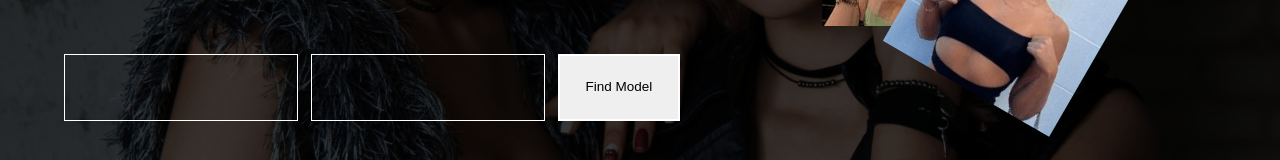
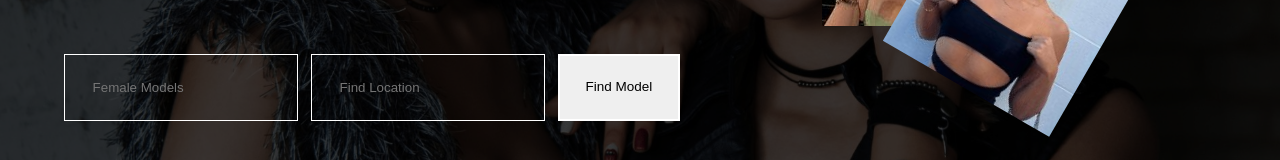
Before and after one commit to erandiiii/new-nav, a React (Vite) app: page / in a window 1280 px wide. Shown: the part 422-582 px from the top of the page. Built offline with nearby package versions, Linux system fonts and the light colour scheme.

Commit message:
Update FirstPage.jsx

```diff
--- a/src/components/FirstPage.jsx
+++ b/src/components/FirstPage.jsx
@@ -18,12 +18,12 @@ const FirstPage = () => {
                 <div className="fp-input">
                     <div className="input1">
                         <div className="input-icon"></div>
-                        <input type="text" />
+                        <input type="text"  placeholder='Female Models'/>
                         <div className="input-icon2"></div>
                     </div>
                     <div className="input2">
                         <div className="second-input-icon"></div>
-                        <input type="text" />
+                        <input type="text" placeholder='Find Location'/>
                         <div className="second-input-icon2"></div>
                     </div>
                     <button>
```
